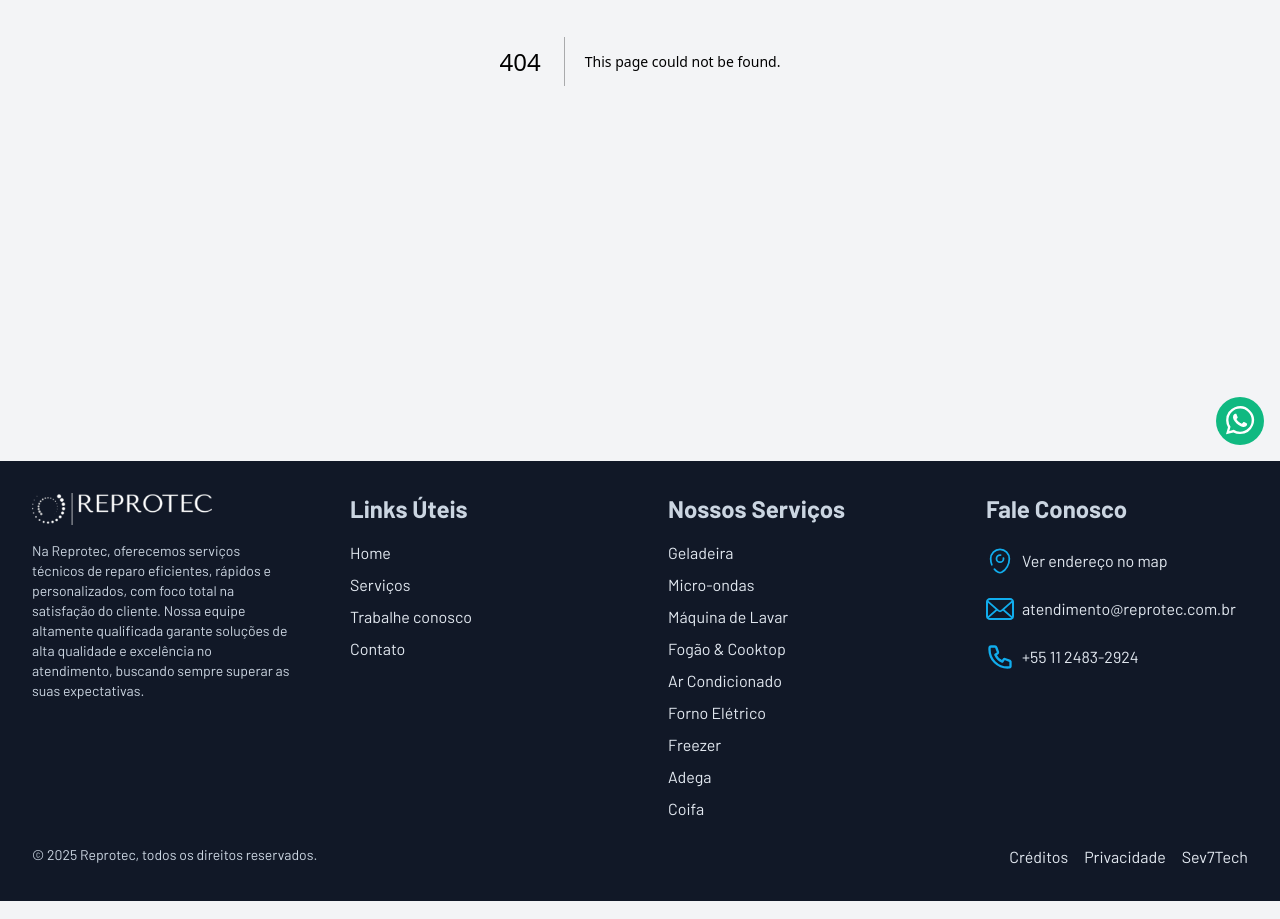
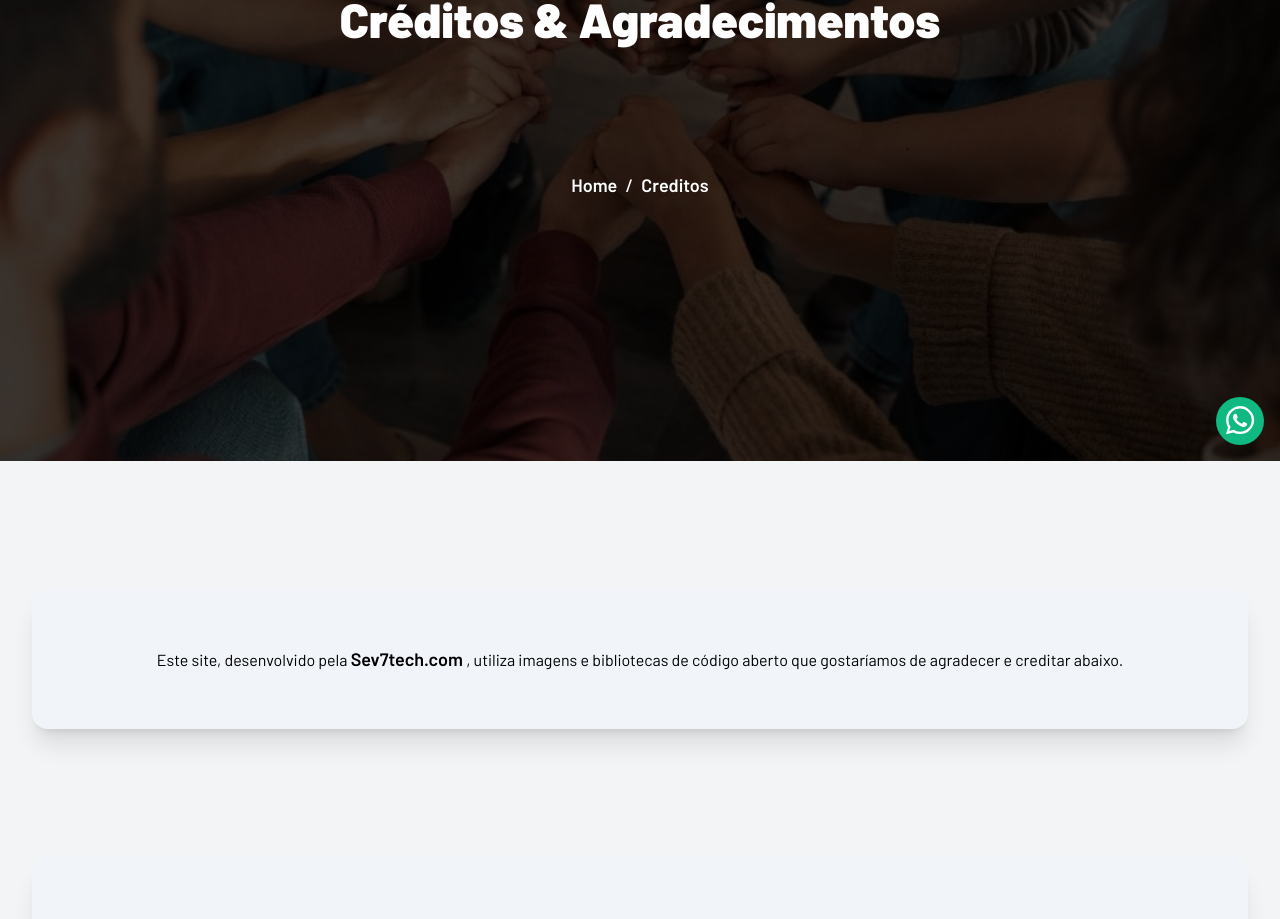
Before and after one commit to Sev7tech/reprotec, a Next.js app: page /creditos in a window 1280 px wide. Before the commit this address had no page. Shown: the part 339-1258 px from the top of the page. Built offline with nearby package versions, Linux system fonts and the light colour scheme.

Commit message:
feat(page): implemente credits page

```diff
--- /dev/null
+++ b/src/app/creditos/page.tsx
@@ -0,0 +1,69 @@
+import { Cards } from '@/components/Cards'
+import { Containers } from '@/components/Container'
+import { Typography } from '@/components/Typography'
+import { images, imagesCredits, libraryList } from '@/constants'
+import { IPageInfos } from '@/types'
+
+const pageInfos: IPageInfos = {
+  title: 'Créditos & Agradecimentos',
+  children: 'Creditos',
+  href: '/creditos'
+}
+
+const Credits = () => {
+  return (
+    <Containers.PageContainer
+      bannerSrc={images.creditos}
+      bannerAlt={images.creditos}
+      pageInfos={pageInfos}
+    >
+      <Containers.Wrapper>
+        <Typography.Text className="md:text-center">
+          Este site, desenvolvido pela{' '}
+          <Typography.Link
+            href="/https://www.sev7tech.com"
+            linkTitle="Descubra como a Sev7tech pode ajudar você"
+            target="_blank"
+          >
+            Sev7tech.com
+          </Typography.Link>{' '}
+          , utiliza imagens e bibliotecas de código aberto que gostaríamos de
+          agradecer e creditar abaixo.
+        </Typography.Text>
+      </Containers.Wrapper>
+
+      <Containers.Wrapper>
+        <h2 className="creditsTitle">Images</h2>
+        <ul className="grid grid-cols-1 gap-14 lg:grid-cols-2">
+          {imagesCredits.map((items) => (
+            <li key={items.id}>
+              <Cards.ImageCredits {...items} />
+            </li>
+          ))}
+        </ul>
+      </Containers.Wrapper>
+
+      <Containers.Wrapper>
+        <div className="gapCol24">
+          <h2 className="creditsTitle">Bibliotecas & Framework</h2>
+          <ul className="grid grid-cols-1 gap-4 md:grid-cols-2">
+            {libraryList.map((item) => (
+              <li key={item.id} className="relative py-3">
+                <Typography.Link
+                  href={item.href}
+                  linkTitle={item.title}
+                  className="absolute w-full"
+                  target="_blank"
+                >
+                  {item.children}
+                </Typography.Link>
+              </li>
+            ))}
+          </ul>
+        </div>
+      </Containers.Wrapper>
+    </Containers.PageContainer>
+  )
+}
+
+export default Credits
```
